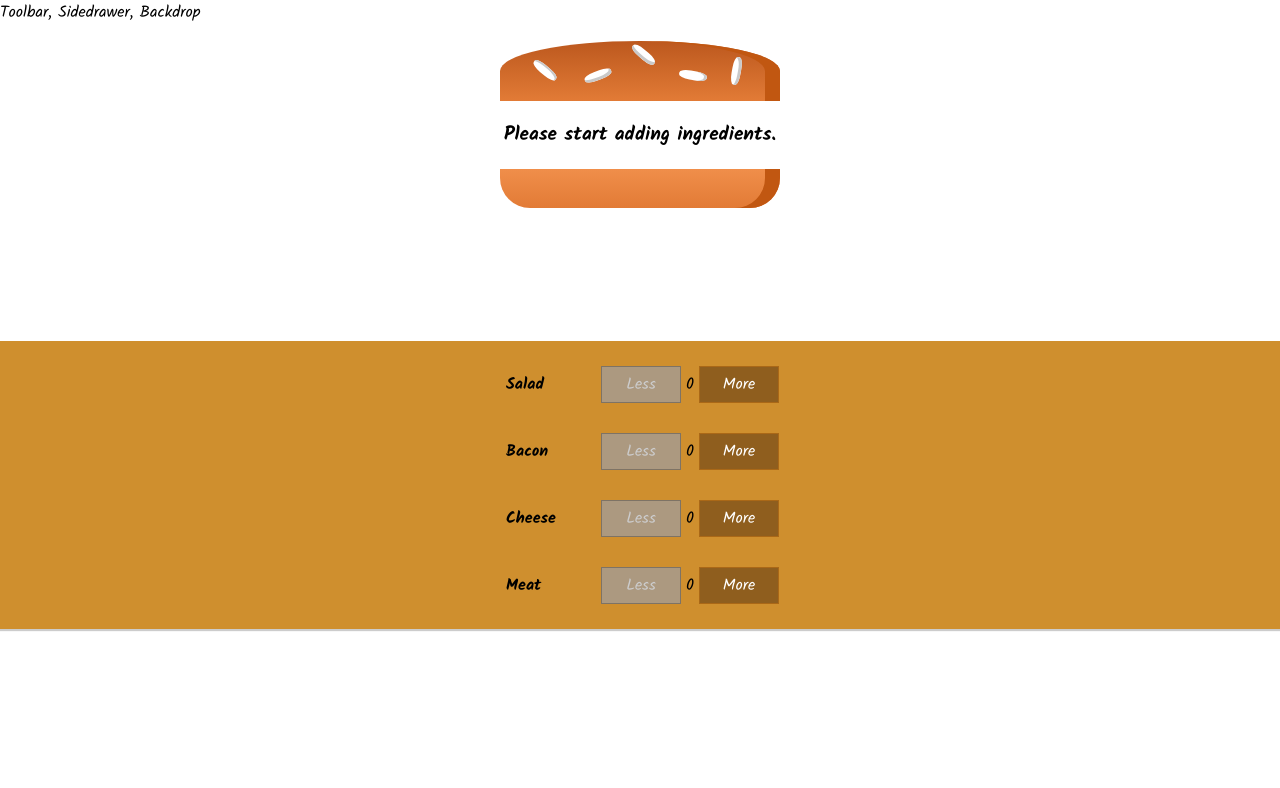
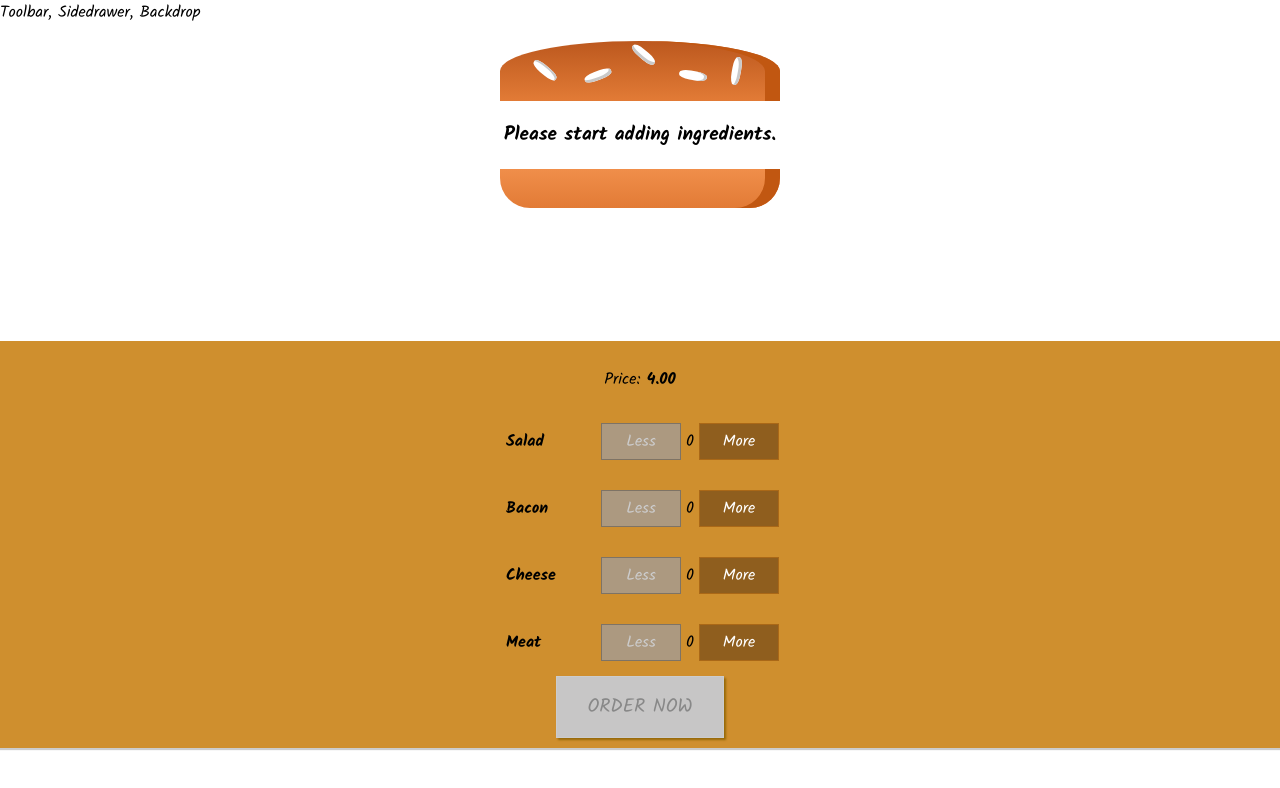
Before and after one commit to pranayreddy03/react-app, a React (Create React App) app: page / in a window 1280 px wide. Shown: the top 788 px of the page. Built offline with nearby package versions, Linux system fonts and the light colour scheme.

Commit message:
Added the OrderSummary component

```diff
--- a/src/components/Burger/BuildControls/BuildControls.css
+++ b/src/components/Burger/BuildControls/BuildControls.css
@@ -8,3 +8,45 @@
     margin: auto;
     padding: 10px 0;
 }
+
+
+.OrderButton {
+    background-color: #DAD735;
+    outline: none;
+    cursor: pointer;
+    border: 1px solid #966909;
+    color: #966909;
+    font-family: inherit;
+    font-size: 1.2em;
+    padding: 15px 30px;
+    box-shadow: 2px 2px 2px #966909;
+}
+
+.OrderButton:hover, .OrderButton:active {
+    background-color: #A0DB41;
+    border: 1px solid #966909;
+    color: #966909;
+}
+
+.OrderButton:disabled {
+    background-color: #C7C6C6;
+    cursor: not-allowed;
+    border: 1px solid #ccc;
+    color: #888888;
+}
+
+.OrderButton:not(:disabled) {
+    animation: enable 0.3s linear;
+}
+
+@keyframes enable {
+    0% {
+        transform: scale(1);
+    }
+    60% {
+        transform: scale(1.1);
+    }
+    100% {
+        transform: scale(1);
+    }
+}
--- a/src/components/Burger/BuildControls/BuildControls.js
+++ b/src/components/Burger/BuildControls/BuildControls.js
@@ -6,16 +6,16 @@ import BuildControl from '../BuildControls/BuildControl/BuildControl';
 
 const BuildControls = (props) => {
 
-    console.log(props);
     const controls = [
         {label: 'Salad', type: 'salad'},
         {label: 'Bacon', type: 'bacon'},
         {label: 'Cheese', type: 'cheese'},
         {label: 'Meat', type: 'meat'}
-    ]
+    ];
 
     return (
         <div className="buildControls">
+            <p>Price: <strong> {props.price.toFixed(2)} </strong> </p>
             {controls.map((control) => {
 
                 return <BuildControl key={control.label}
@@ -25,6 +25,7 @@ const BuildControls = (props) => {
                                      removed={() => props.remove(control.type)}
                                      ingredients ={props.ingredients[control.type]}/>
             }) }
+            <button className="OrderButton" onClick={props.purchasing} disabled={!props.purchasable}>ORDER NOW</button>
         </div>
     );
 }
--- /dev/null
+++ b/src/components/OrderSummary/OrderSummary.js
@@ -0,0 +1,26 @@
+import React, {Fragment} from 'react';
+
+const OrderSummary = (props) => {
+
+    const list = Object.keys(props.ingredients).map((key) => {
+        return (
+            <li key={key}>
+                <span style={{textTransform: 'capitalize'}}> key: </span>
+                    {props.ingredients[key]}
+            </li>
+        )
+    })
+
+    return (
+        <Fragment>
+            <h3>Your Order</h3>
+            <p>A delicious burger with the following ingredients:</p>
+            <ul>
+                {list}
+            </ul>
+            <p>Continue to Checkout?</p>
+        </Fragment>
+    );
+}
+
+export default OrderSummary;
--- a/src/components/burgerBuilder/BurgerBuilder.js
+++ b/src/components/burgerBuilder/BurgerBuilder.js
@@ -2,6 +2,8 @@ import React, {Component, Fragment} from 'react';
 
 import Burger from '../Burger/Burger/Burger';
 import BuildControls from '../Burger/BuildControls/BuildControls';
+import OrderSummary from '../OrderSummary/OrderSummary';
+import Modal from '../shared/modal/Modal';
 
 class BurgerBuilder extends Component {
 
@@ -19,14 +21,24 @@ class BurgerBuilder extends Component {
             cheese: 0,
             meat: 0
         },
-        totalPrice: 4
+        totalPrice: 4,
+        purchasable: false,
+        purchasing: false
     }
 
     render() {
         return (
             <Fragment>
+                <Modal show={this.state.purchasing} clickedBkdrp={this.backdropHandler}>
+                    <OrderSummary ingredients={this.state.ingredients}/>
+                </Modal>
                 <Burger ingredients={this.state.ingredients} />
-                <BuildControls add={this.addIngredient} ingredients={this.state.ingredients} remove={this.removeIngredient}/>
+                <BuildControls add={this.addIngredient}
+                               ingredients={this.state.ingredients}
+                               price={this.state.totalPrice}
+                               purchasable = {this.state.purchasable}
+                               purchasing = {this.purchaseHandler}
+                               remove={this.removeIngredient}/>
             </Fragment>
         )
     }
@@ -45,7 +57,8 @@ class BurgerBuilder extends Component {
                 ingredients: upgardedIngredients,
                 totalPrice: updatedPrice
             })
-        })
+        });
+        this.checkPurchasable(upgardedIngredients);
     }
 
     removeIngredient = (type) => {
@@ -63,8 +76,32 @@ class BurgerBuilder extends Component {
                 totalPrice: updatedPrice
             })
         })
+        this.checkPurchasable(upgardedIngredients);
+    }
 
+    checkPurchasable = (ingredients) => {
+        const sum = Object.keys(ingredients).map((key) => {
+            return ingredients[key];
+        }).reduce( (sum,el) => {
+            return sum + el;
+        } ,0)
+        this.setState({
+            purchasable: sum > 0
+        })
     }
+
+    purchaseHandler = () => {
+        this.setState({
+            purchasing: true
+        })
+    }
+
+    backdropHandler = () => {
+        this.setState({
+            purchasing: false
+        })
+    }
+
 }
 
 export default BurgerBuilder;
--- /dev/null
+++ b/src/components/shared/backdrop/Backdrop.css
@@ -0,0 +1,9 @@
+.Backdrop {
+    width: 100%;
+    height: 100%;
+    position: fixed;
+    z-index: 100;
+    left: 0;
+    top: 0;
+    background-color: rgba(0,0,0,0.5);
+}
--- /dev/null
+++ b/src/components/shared/backdrop/Backdrop.js
@@ -0,0 +1,9 @@
+import React from 'react';
+
+import '../backdrop/Backdrop.css';
+
+const Backdrop = (props) => {
+  return  props.show ? <div className="Backdrop" onClick={props.clickedBackdrop}></div> : null
+}
+
+export default Backdrop;
--- /dev/null
+++ b/src/components/shared/modal/Modal.css
@@ -0,0 +1,20 @@
+.Modal {
+    position: fixed;
+    z-index: 500;
+    background-color: white;
+    width: 70%;
+    border: 1px solid #ccc;
+    box-shadow: 1px 1px 1px black;
+    padding: 16px;
+    left: 15%;
+    top: 30%;
+    box-sizing: border-box;
+    transition: all 0.3s ease-out;
+}
+
+@media (min-width: 600px) {
+    .Modal {
+        width: 500px;
+        left: calc(50% - 250px);
+    }
+}
--- /dev/null
+++ b/src/components/shared/modal/Modal.js
@@ -0,0 +1,20 @@
+import React, {Fragment} from 'react';
+
+import Backdrop from '../backdrop/Backdrop';
+
+import '../modal/Modal.css';
+
+const Modal = (props) => {
+    return (
+        <Fragment>
+            <Backdrop show={props.show} clickedBackdrop={props.clickedBkdrp}/>
+            <div className="Modal"
+                style={{ transform: props.show ? 'translateY(0)' : 'translateY(-100vh)',
+                    opacity: props.show ? '1' : '0' }}>
+             {props.children}
+         </div>
+        </Fragment>
+    )
+}
+
+export default Modal;
```
